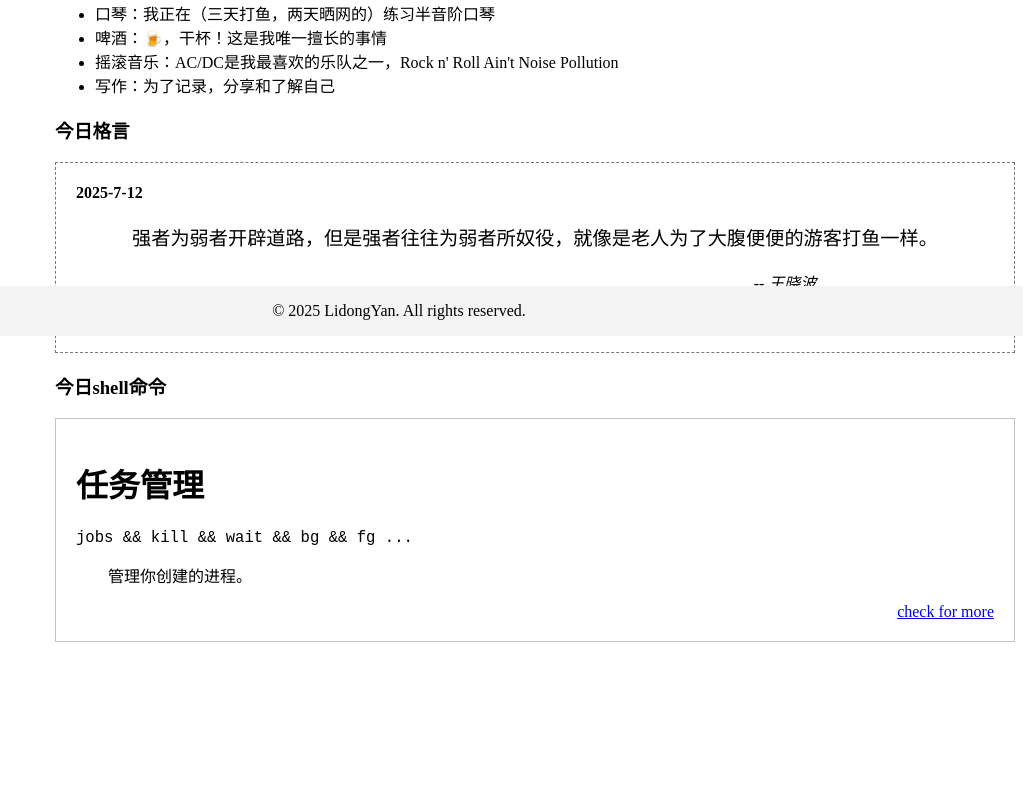
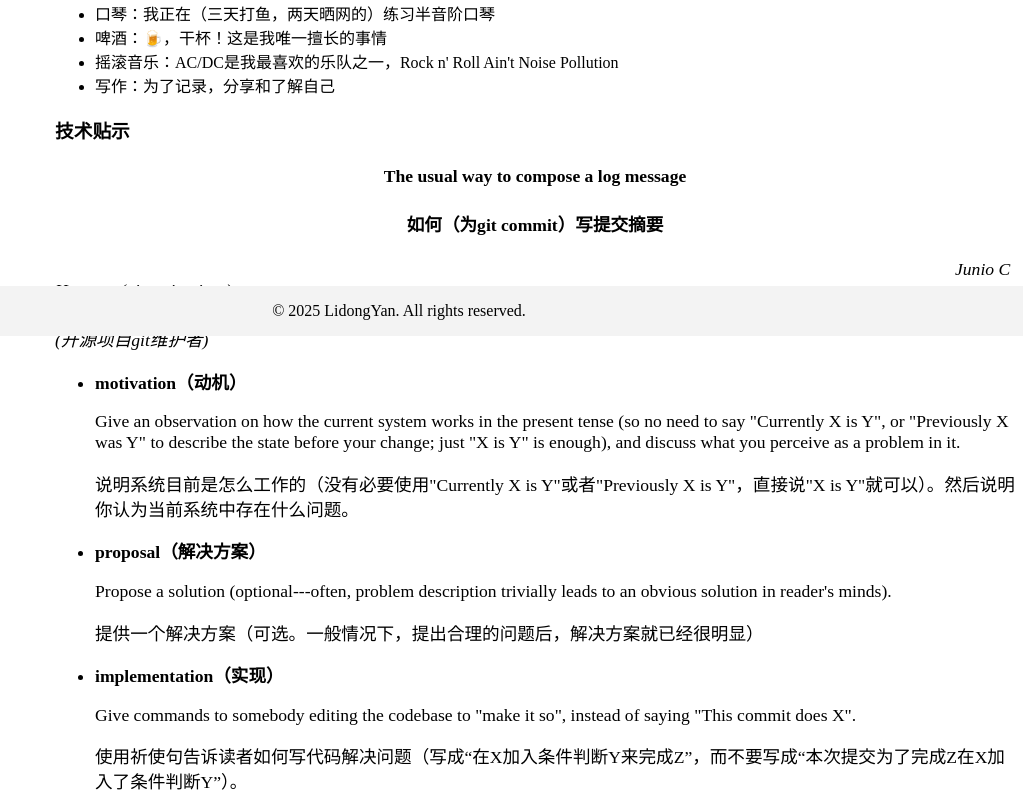
Before and after one commit to brandb97/brandb97.github.io, a React (Vite) app: page / in a window 1280 px wide. Shown: the part 464-1260 px from the top of the page, without its empty margins (257-1280 px from the left). Before the commit the page ends 1214 px from the top, so only its background shows below. Built offline with nearby package versions, Linux system fonts and the light colour scheme.

Commit message:
AboutMe: add tech tip
Signed-off-by: Lidong Yan <yldhome2d2@gmail.com>

```diff
--- a/src/AboutMe.jsx
+++ b/src/AboutMe.jsx
@@ -38,6 +38,39 @@ function AboutMe() {
                 <li>写作：为了记录，分享和了解自己</li>
             </ul>
         </p>
+        <h3>技术贴示</h3>
+        <div style={{fontSize: "1.1em"}}>
+            <h4 style={{textAlign: "center"}}>The usual way to compose a log message</h4>
+            <h4 style={{textAlign: "center"}}>如何（为git commit）写提交摘要</h4>
+            <span style={{
+                marginLeft: "900px",
+                textAlign: "center",
+                fontStyle: "italic",
+            }}>
+                Junio C Hamano (git maintainer)
+            </span>
+            <span style={{
+                marginLeft: "900px",
+                textAlign: "center",
+                fontStyle: "italic",
+            }}>
+                滨野纯 (开源项目git维护者)
+            </span>
+            <ul>
+                <li> <span style={{fontWeight: "bold"}}>motivation（动机）</span>
+                    <p>Give an observation on how the current system works in the present tense (so no need to say "Currently X is Y", or "Previously X was Y" to describe the state before your change; just "X is Y" is enough), and discuss what you perceive as a problem in it.</p>
+                    <p>说明系统目前是怎么工作的（没有必要使用"Currently X is Y"或者"Previously X is Y"，直接说"X is Y"就可以）。然后说明你认为当前系统中存在什么问题。</p>
+                </li>
+                <li> <span style={{fontWeight: "bold"}}>proposal（解决方案）</span>
+                    <p>Propose a solution (optional---often, problem description trivially leads to an obvious solution in reader's minds).</p>
+                    <p>提供一个解决方案（可选。一般情况下，提出合理的问题后，解决方案就已经很明显）</p>
+                </li>
+                <li> <span style={{fontWeight: "bold"}}>implementation（实现）</span>
+                    <p>Give commands to somebody editing the codebase to "make it so", instead of saying "This commit does X".</p>
+                    <p>使用祈使句告诉读者如何写代码解决问题（写成“在X加入条件判断Y来完成Z”，而不要写成“本次提交为了完成Z在X加入了条件判断Y”）。</p>
+                </li>
+            </ul>
+        </div>
         <h3>今日格言</h3>
         <TodayProverbCard
             date="2025-7-12"
```
